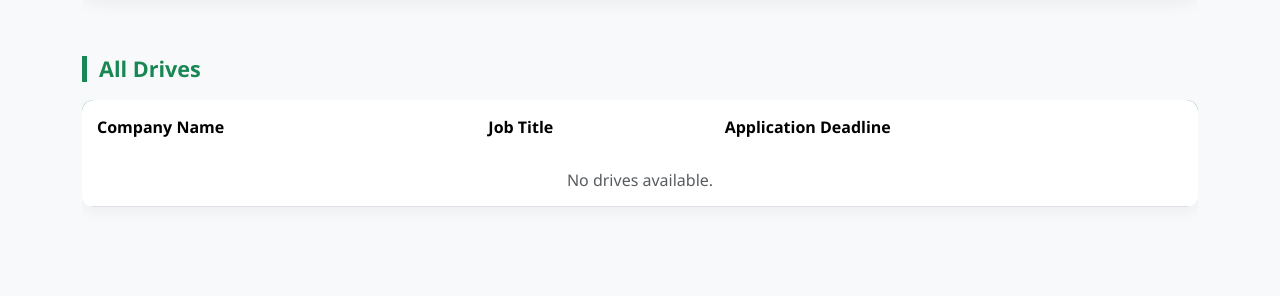
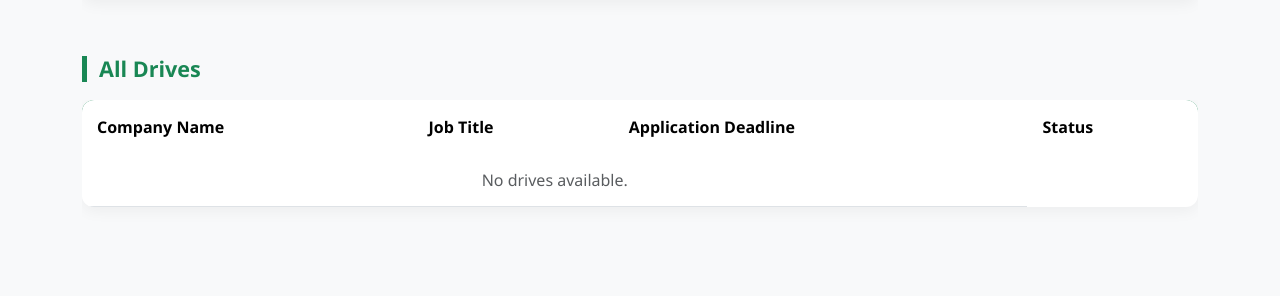
Before and after one commit to Frosty-Winter-Snowfall/mad1-bootcamp-ppc, a Flask app: page /admin_dashboard in a window 1280 px wide. Shown: the part 1203-1499 px from the top of the page. Run offline with Flask 3, Linux system fonts and the light colour scheme; the visitor is signed in with stand-in values (Sample User, id 1); data comes from the database, SQL or seed files in the repository; tables that the repository leaves empty hold one stand-in row (values such as "Sample post").

Commit message:
fixed drives not showing in admindash

```diff
--- a/app.py
+++ b/app.py
@@ -161,9 +161,10 @@
 
 
     pending_comp=User.query.filter_by(role="company",approval_status='pending').all()
+    pending_drive=User.query.filter_by(approval_status='approved').all()
     all_students=User.query.filter_by(role="student").all()
     all_companies=User.query.filter_by(role="company").all()
-    all_drives=User.query.filter_by(role="company").all()
+    all_drives=Drive.query.filter_by(status="approved").all()
 
     search_query=request.args.get('q','').strip()
     search_results_stud=[]
--- a/templates/admin_dash.html
+++ b/templates/admin_dash.html
@@ -172,7 +172,7 @@
         <tbody>
             {% for c in pending_drive %}
             <tr>
-                <td>{{c.job_title}}</td>
+                <td>{{c.drive.job_title}}</td>
                 <td>{{c.company.company_name}}</td>
                 <td>{{c.application_deadline}}</td>
                 <td>
@@ -316,15 +316,17 @@
                 <th>Company Name</th>
                 <th>Job Title</th>
                 <th>Application Deadline</th>
+                <th>Status</th>
             </tr>
         </thead>
         <tbody>
             {% for s in all_drives %}
             <tr>
-                <td>{{s.name}}</td>
+                <td>{{s.company.name}}</td>
                 <td>{{s.job_title}}</td>
                 <!-- <td>{{s.name}}</td> -->
                 <td>{{s.application_deadline}}</td>
+                <td><button class="btn btn-outline-success">{{s.status}}</button></td>
             </tr>
             {% else %}
             <tr>
--- a/templates/student_dash.html
+++ b/templates/student_dash.html
@@ -88,7 +88,7 @@
                 <td>{{a.drive.company.company_name}}</td>
                 <td>{{a.application_date}}</td>
                 <td>
-                    <span class="badge {% if a.status=='Selected' %}bg-success{%elif a.status=='Rejected' %}bg-danger{% elif a.status=='Shortlisted' %}bg-warning{% else %}bg-secondary{%endif%}">{{a.status}}</span></td>
+                    <span class="badge {% if a.status=='Selected' %}bg-success{%elif a.status=='Rejected' %}bg-danger{% elif a.status=='Shortlisted' %}bg-warning{% else %}bg-primary{%endif%}">{{a.status}}</span></td>
 
             </tr>
             {% else %}
```
